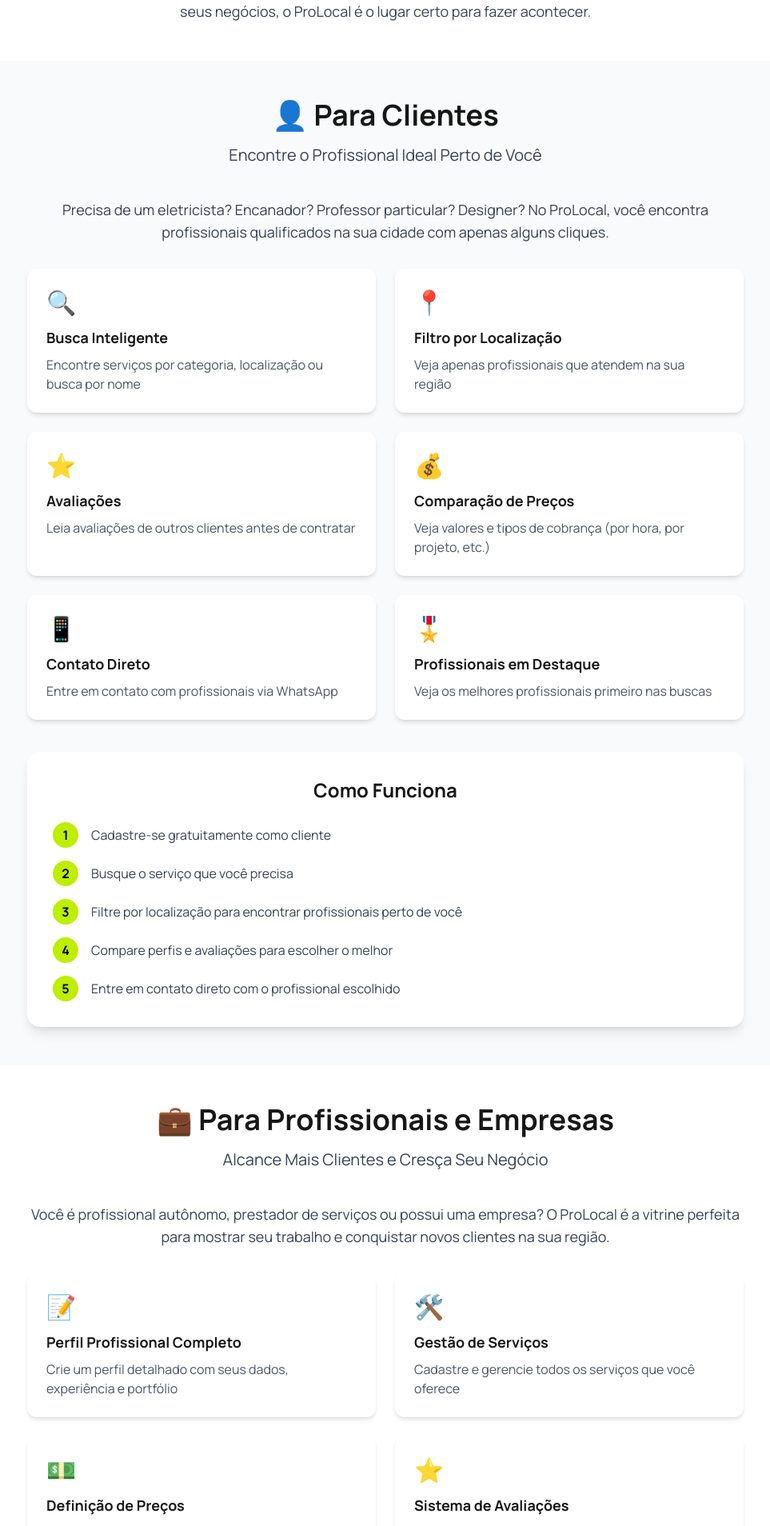
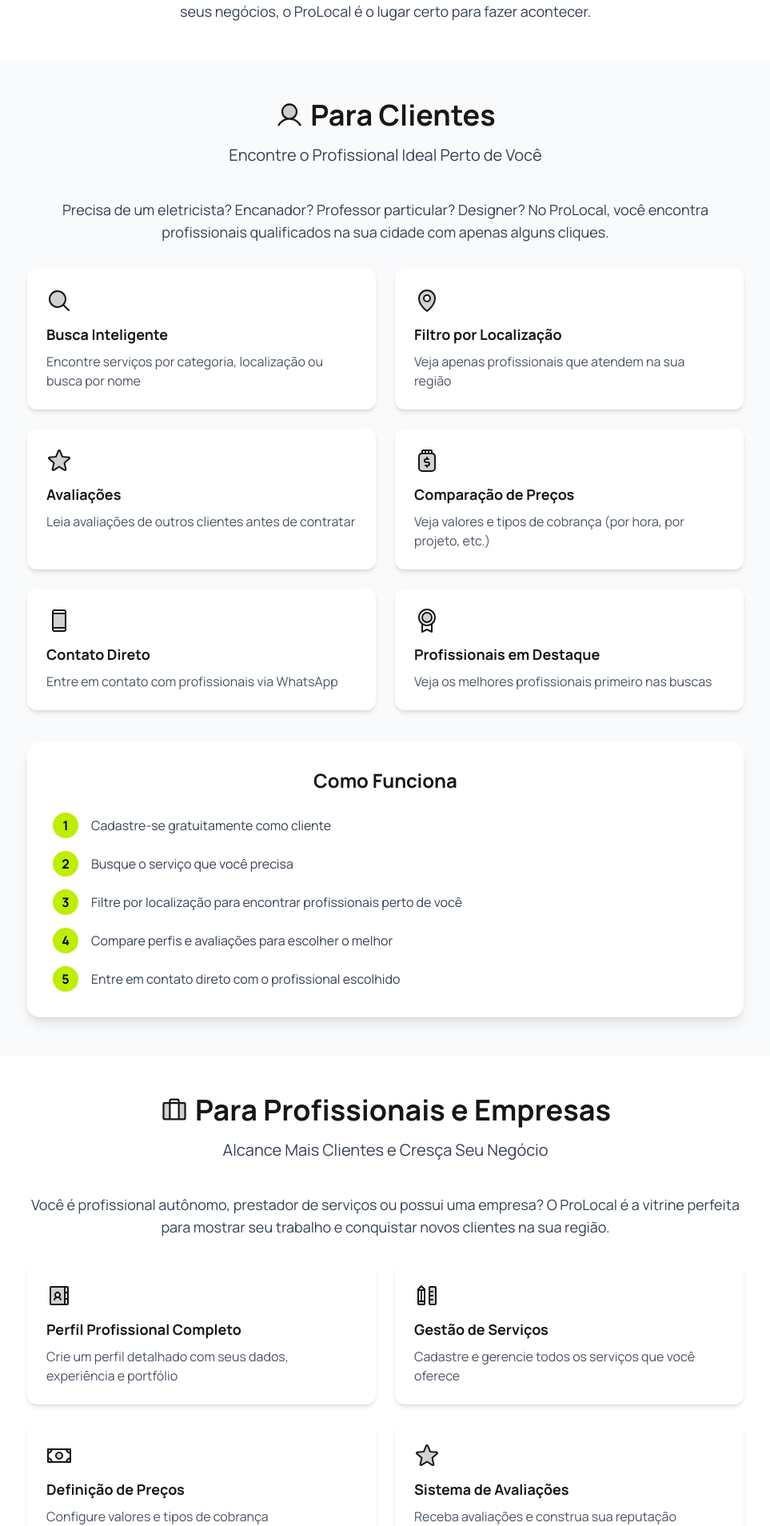
Before and after one commit to guerreiru/conecta, a Next.js app: page /about in a window 1280 px wide. Shown: the part 427-2335 px from the top of the page at 80% size, without its empty margins (158-1121 px from the left). Built offline with nearby package versions, Linux system fonts and the light colour scheme; no server answers.

Commit message:
feat: update About page with new icons for improved visual appeal

```diff
--- a/src/app/(public)/about/page.tsx
+++ b/src/app/(public)/about/page.tsx
@@ -1,6 +1,22 @@
 import Logo from "@/assets/imgs/logo.svg";
 import WhiteProLocal from "@/assets/imgs/white-prolocal.svg";
-import { CheckIcon } from "@phosphor-icons/react/dist/ssr";
+import {
+  AddressBookTabsIcon,
+  CheckIcon,
+  DeviceMobileIcon,
+  HeartIcon,
+  MagnifyingGlassIcon,
+  MapPinIcon,
+  MedalIcon,
+  MoneyIcon,
+  PencilRulerIcon,
+  SparkleIcon,
+  StarIcon,
+  SuitcaseIcon,
+  TargetIcon,
+  TipJarIcon,
+  UserIcon,
+} from "@phosphor-icons/react/dist/ssr";
 import Image from "next/image";
 import Link from "next/link";
 
@@ -36,9 +52,14 @@
       <section className="py-12 px-4 md:px-6 bg-gray-50 dark:bg-black-100">
         <div className="max-w-4xl mx-auto">
           <div className="text-center mb-10">
-            <h2 className="text-3xl md:text-4xl font-bold mb-4">
-              👤 Para Clientes
-            </h2>
+            <div className="flex items-center justify-center gap-2 mb-4">
+              <UserIcon
+                size={36}
+                weight="duotone"
+                className="dark:text-lime-400"
+              />
+              <h2 className="text-3xl md:text-4xl font-bold">Para Clientes</h2>
+            </div>
             <p className="text-xl text-gray-700 dark:text-gray-300">
               Encontre o Profissional Ideal Perto de Você
             </p>
@@ -52,32 +73,32 @@
 
           <div className="grid md:grid-cols-2 gap-6 mb-10">
             <FeatureCard
-              icon="🔍"
+              icon={<MagnifyingGlassIcon size={32} weight="duotone" />}
               title="Busca Inteligente"
               description="Encontre serviços por categoria, localização ou busca por nome"
             />
             <FeatureCard
-              icon="📍"
+              icon={<MapPinIcon size={32} weight="duotone" />}
               title="Filtro por Localização"
               description="Veja apenas profissionais que atendem na sua região"
             />
             <FeatureCard
-              icon="⭐"
+              icon={<StarIcon size={32} weight="duotone" />}
               title="Avaliações"
               description="Leia avaliações de outros clientes antes de contratar"
             />
             <FeatureCard
-              icon="💰"
+              icon={<TipJarIcon size={32} weight="duotone" />}
               title="Comparação de Preços"
               description="Veja valores e tipos de cobrança (por hora, por projeto, etc.)"
             />
             <FeatureCard
-              icon="📱"
+              icon={<DeviceMobileIcon size={32} weight="duotone" />}
               title="Contato Direto"
               description="Entre em contato com profissionais via WhatsApp"
             />
             <FeatureCard
-              icon="🎖️"
+              icon={<MedalIcon size={32} weight="duotone" />}
               title="Profissionais em Destaque"
               description="Veja os melhores profissionais primeiro nas buscas"
             />
@@ -110,12 +131,20 @@
         </div>
       </section>
 
-      <section className="py-12 px-4 md:px-6">
+      <section className="py-12 px-4 md:px-6 dark:bg-black-100">
         <div className="max-w-4xl mx-auto">
           <div className="text-center mb-10">
-            <h2 className="text-3xl md:text-4xl font-bold mb-4">
-              💼 Para Profissionais e Empresas
-            </h2>
+            <div className="flex items-center justify-center gap-2 mb-4">
+              <SuitcaseIcon
+                size={36}
+                weight="duotone"
+                className="dark:text-lime-400"
+              />
+              <h2 className="text-3xl md:text-4xl font-bold">
+                Para Profissionais e Empresas
+              </h2>
+            </div>
+
             <p className="text-xl text-gray-700 dark:text-gray-300">
               Alcance Mais Clientes e Cresça Seu Negócio
             </p>
@@ -129,17 +158,17 @@
 
           <div className="grid md:grid-cols-2 gap-6 mb-10">
             <FeatureCard
-              icon="📝"
+              icon={<AddressBookTabsIcon size={32} weight="duotone" />}
               title="Perfil Profissional Completo"
               description="Crie um perfil detalhado com seus dados, experiência e portfólio"
             />
             <FeatureCard
-              icon="🛠️"
+              icon={<PencilRulerIcon size={32} weight="duotone" />}
               title="Gestão de Serviços"
               description="Cadastre e gerencie todos os serviços que você oferece"
             />
             <FeatureCard
-              icon="💵"
+              icon={<MoneyIcon size={32} weight="duotone" />}
               title="Definição de Preços"
               description="Configure valores e tipos de cobrança personalizados"
             />
@@ -149,17 +178,17 @@
               description="Visualize e gerencie tudo em um só lugar"
             /> */}
             <FeatureCard
-              icon="⭐"
+              icon={<StarIcon size={32} weight="duotone" />}
               title="Sistema de Avaliações"
               description="Receba avaliações e construa sua reputação"
             />
             <FeatureCard
-              icon="🎯"
+              icon={<TargetIcon size={32} weight="duotone" />}
               title="Destaque nos Resultados"
               description="Apareça primeiro nas buscas com planos premium"
             />
             <FeatureCard
-              icon="📍"
+              icon={<MapPinIcon size={32} weight="duotone" />}
               title="Visibilidade Local"
               description="Seus serviços aparecem para clientes da sua região"
             />
@@ -197,13 +226,26 @@
 
       <section className="py-12 px-4 md:px-6 bg-gray-50 dark:bg-black-100">
         <div className="max-w-4xl mx-auto">
-          <h2 className="text-3xl md:text-4xl font-bold mb-10 text-center">
-            🌟 Diferenciais do ProLocal
-          </h2>
+          <div className="flex items-center justify-center gap-2 mb-4">
+            <SparkleIcon
+              size={36}
+              weight="duotone"
+              className="dark:text-lime-400"
+            />
+            <h2 className="text-3xl md:text-4xl font-bold">
+              Diferenciais do ProLocal
+            </h2>
+          </div>
 
           <div className="grid md:grid-cols-2 gap-8">
             <DifferentialCard
-              icon="📍"
+              icon={
+                <MapPinIcon
+                  size={32}
+                  weight="duotone"
+                  className="dark:text-lime-400"
+                />
+              }
               title="Foco em Serviços Locais"
               items={[
                 "Busca por estado e cidade",
@@ -212,7 +254,13 @@
               ]}
             />
             <DifferentialCard
-              icon="💚"
+              icon={
+                <HeartIcon
+                  size={32}
+                  weight="duotone"
+                  className="dark:text-lime-400"
+                />
+              }
               title="Gratuito para Começar"
               items={[
                 "Cadastro gratuito para todos",
@@ -221,7 +269,13 @@
               ]}
             />
             <DifferentialCard
-              icon="🎯"
+              icon={
+                <TargetIcon
+                  size={32}
+                  weight="duotone"
+                  className="dark:text-lime-400"
+                />
+              }
               title="Interface Simples"
               items={[
                 "Design moderno e responsivo",
@@ -268,13 +322,13 @@
   title,
   description,
 }: {
-  icon: string;
+  icon: React.ReactNode;
   title: string;
   description: string;
 }) {
   return (
     <div className="bg-white dark:bg-black-200 rounded-xl p-6 shadow-md hover:shadow-lg transition">
-      <div className="text-3xl mb-3">{icon}</div>
+      <div className="text-3xl mb-3 dark:dark:text-lime-400">{icon}</div>
       <h3 className="text-lg font-bold mb-2">{title}</h3>
       <p className="text-gray-600 dark:text-gray-400">{description}</p>
     </div>
@@ -297,7 +351,7 @@
   title,
   items,
 }: {
-  icon: string;
+  icon: React.ReactNode;
   title: string;
   items: string[];
 }) {
```
